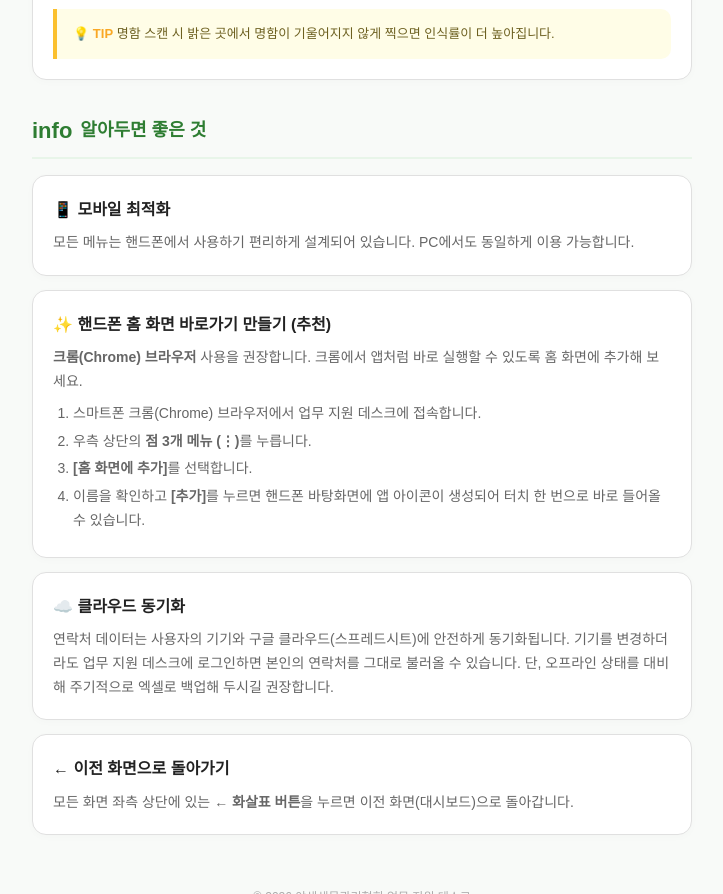
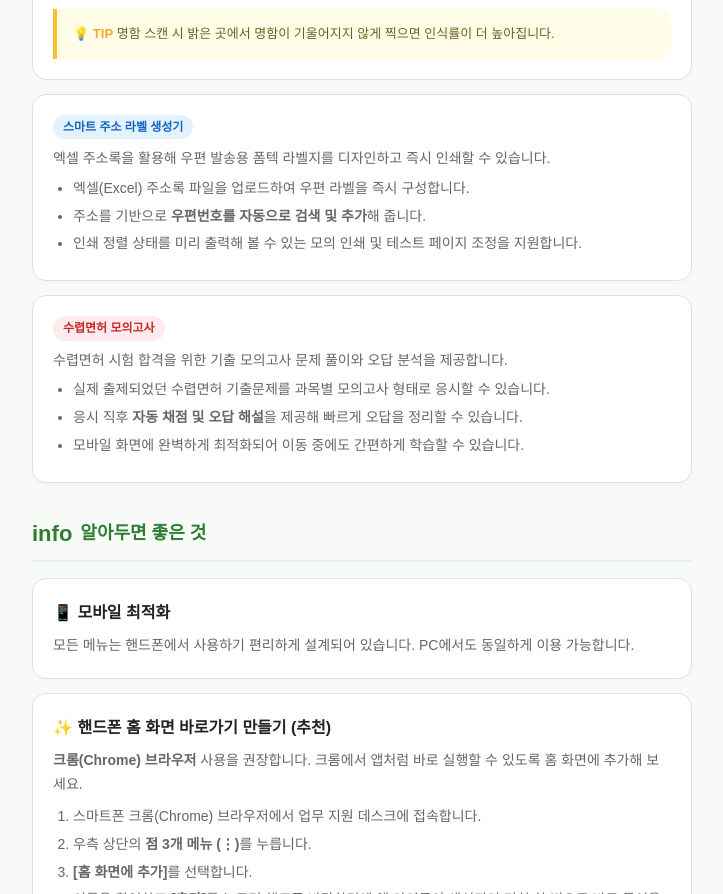
Before and after one commit to yongtae999/task-asssistant, a plain HTML site: page manual.html in a window 1280 px wide. Shown: the part 1568-2462 px from the top of the page, without its empty margins (278-1001 px from the left). Drawn offline with nearby package versions, Linux system fonts and the light colour scheme; some icons are missing; a web font is replaced by a local one.

Commit message:
Update manual to include Hunting Quiz and Label Printer

```diff
--- a/manual.html
+++ b/manual.html
@@ -79,6 +79,7 @@
         .badge-green { background: #e8f5e9; color: #2e7d32; }
         .badge-orange { background: #fff3e0; color: #e65100; }
         .badge-purple { background: #f3e5f5; color: #7b1fa2; }
+        .badge-red { background: #ffebee; color: #c62828; }
 
         /* Steps */
         .step {
@@ -217,6 +218,28 @@
                     <p><strong>💡 TIP</strong> 명함 스캔 시 밝은 곳에서 명함이 기울어지지 않게 찍으면 인식률이 더 높아집니다.</p>
                 </div>
             </div>
+
+            <!-- 스마트 주소 라벨 생성기 -->
+            <div class="card">
+                <h4><span class="badge badge-blue">스마트 주소 라벨 생성기</span></h4>
+                <p>엑셀 주소록을 활용해 우편 발송용 폼텍 라벨지를 디자인하고 즉시 인쇄할 수 있습니다.</p>
+                <ul>
+                    <li>엑셀(Excel) 주소록 파일을 업로드하여 우편 라벨을 즉시 구성합니다.</li>
+                    <li>주소를 기반으로 <strong>우편번호를 자동으로 검색 및 추가</strong>해 줍니다.</li>
+                    <li>인쇄 정렬 상태를 미리 출력해 볼 수 있는 모의 인쇄 및 테스트 페이지 조정을 지원합니다.</li>
+                </ul>
+            </div>
+
+            <!-- 수렵면허 모의고사 -->
+            <div class="card">
+                <h4><span class="badge badge-red">수렵면허 모의고사</span></h4>
+                <p>수렵면허 시험 합격을 위한 기출 모의고사 문제 풀이와 오답 분석을 제공합니다.</p>
+                <ul>
+                    <li>실제 출제되었던 수렵면허 기출문제를 과목별 모의고사 형태로 응시할 수 있습니다.</li>
+                    <li>응시 직후 <strong>자동 채점 및 오답 해설</strong>을 제공해 빠르게 오답을 정리할 수 있습니다.</li>
+                    <li>모바일 화면에 완벽하게 최적화되어 이동 중에도 간편하게 학습할 수 있습니다.</li>
+                </ul>
+            </div>
         </div>
 
         <!-- 공통 안내 -->
```
